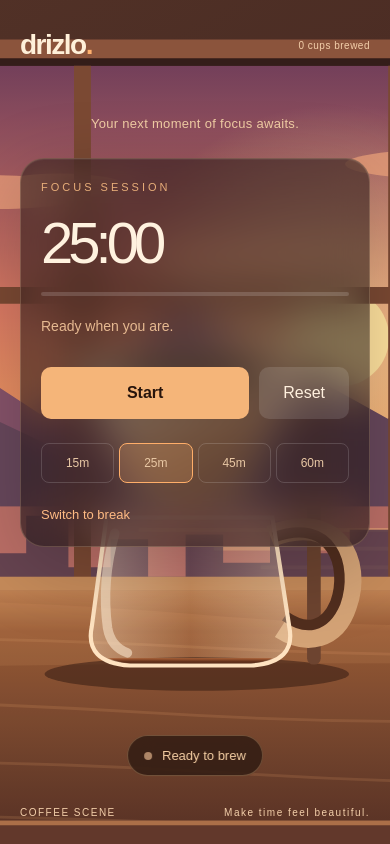
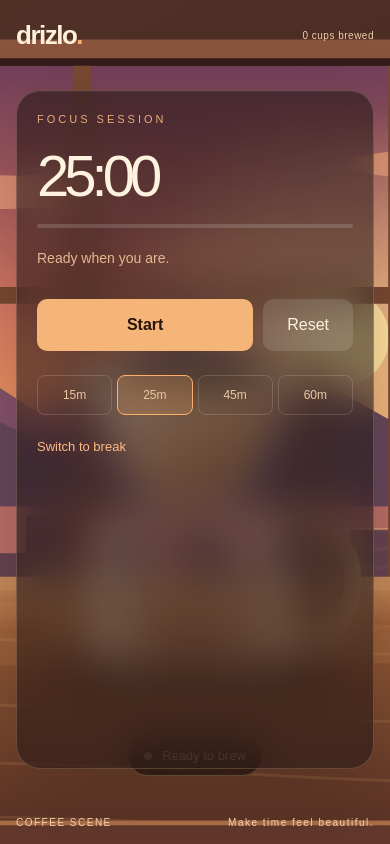
Before and after one commit to ShaphC/driz-lo, a Next.js app: page / in a window 390 px wide. Built offline with nearby package versions, Linux system fonts and the light colour scheme.

Commit message:
fixed scroll on mobile

```diff
--- a/app/globals.css
+++ b/app/globals.css
@@ -40,12 +40,11 @@ button {
   flex-direction: column;
 
   overflow-x: clip;
-
   background: #34211e;
 }
 
 .scene-overlay {
-  position: absolute;
+  position: fixed;
   inset: 0;
   z-index: 0;
 
@@ -60,18 +59,30 @@ button {
 }
 
 /* =========================================
-   HEADER
+   FIXED HEADER
    ========================================= */
 
 .topbar {
-  position: relative;
-  z-index: 10;
+  position: fixed;
+  top: 0;
+  left: 0;
+  right: 0;
+
+  width: 100%;
+  z-index: 100;
 
   display: flex;
   justify-content: space-between;
   align-items: center;
+  gap: 16px;
 
-  padding: 24px 5%;
+  padding: calc(22px + env(safe-area-inset-top)) 5% 22px;
+
+  pointer-events: none;
+}
+
+.topbar > * {
+  pointer-events: auto;
 }
 
 .brand {
@@ -105,7 +116,8 @@ button {
 
   display: block;
 
-  padding: 20px 5% 45px;
+  padding: calc(100px + env(safe-area-inset-top)) 5%
+    calc(100px + env(safe-area-inset-bottom));
 }
 
 /* =========================================
@@ -125,11 +137,8 @@ button {
   align-items: center;
 
   padding-top: 0;
-  margin-top: -25px;
 
-  /* Center the coffee scene */
-  margin-left: auto;
-  margin-right: auto;
+  margin: -25px auto 0;
 }
 
 .scene-label {
@@ -148,7 +157,7 @@ button {
 
 .timer-panel {
   position: absolute;
-  z-index: 5;
+  z-index: 20;
 
   top: 50%;
   right: 6%;
@@ -196,7 +205,6 @@ button {
   font-weight: 300;
   line-height: 1.15;
   letter-spacing: -5px;
-
   font-variant-numeric: tabular-nums;
 }
 
@@ -287,6 +295,7 @@ button {
 
 .durations button {
   flex: 1;
+  min-width: 0;
 
   padding: 10px 4px;
 
@@ -336,22 +345,34 @@ button {
 }
 
 /* =========================================
-   FOOTER
+   FIXED FOOTER
    ========================================= */
 
 .bottombar {
-  position: relative;
-  z-index: 10;
+  position: fixed;
+  bottom: 0;
+  left: 0;
+  right: 0;
+
+  width: 100%;
+  z-index: 100;
 
   display: flex;
   justify-content: space-between;
   align-items: center;
+  gap: 12px;
 
-  padding: 20px 5% 24px;
+  padding: 20px 5% calc(24px + env(safe-area-inset-bottom));
 
   color: #f3cfaa;
   font-size: 12px;
   letter-spacing: 1.5px;
+
+  pointer-events: none;
+}
+
+.bottombar > * {
+  pointer-events: auto;
 }
 
 /* =========================================
@@ -385,6 +406,28 @@ button {
    ========================================= */
 
 @media (max-width: 800px) {
+  /*
+   * Lock the page itself.
+   * Only the timer panel can scroll.
+   */
+
+  html,
+  body {
+    width: 100%;
+    height: 100%;
+    overflow: hidden;
+  }
+
+  .scene {
+    position: relative;
+
+    width: 100%;
+    height: 100dvh;
+    min-height: 0;
+
+    overflow: hidden;
+  }
+
   .scene-overlay {
     background: linear-gradient(
       180deg,
@@ -394,51 +437,143 @@ button {
     );
   }
 
+  /* Header always visible */
+
+  .topbar {
+    position: fixed;
+    top: 0;
+    left: 0;
+    right: 0;
+
+    padding: calc(16px + env(safe-area-inset-top)) 20px 16px;
+
+    z-index: 100;
+  }
+
+  .brand {
+    font-size: 26px;
+  }
+
+  /* Footer always visible */
+
+  .bottombar {
+    position: fixed;
+    bottom: 0;
+    left: 0;
+    right: 0;
+
+    padding: 14px 20px calc(14px + env(safe-area-inset-bottom));
+
+    font-size: 10px;
+    z-index: 100;
+  }
+
+  /* Stationary workspace */
+
   .workspace {
+    position: relative;
+    z-index: 10;
+
+    display: block;
+
+    flex: 1 1 auto;
+
+    width: 100%;
+    height: 100%;
     min-height: 0;
 
+    margin: 0;
+    padding: 0;
+
+    overflow: hidden;
+  }
+
+  /*
+   * Café illustration stays stationary.
+   * The brewer and countertop remain aligned
+   * because they share the same SVG.
+   */
+
+  .scene-stage {
+    position: absolute;
+    inset: 0;
+
     display: flex;
-    flex-direction: column;
+    justify-content: center;
     align-items: center;
 
-    gap: 24px;
-    padding: 10px 20px 35px;
+    width: 100%;
+    max-width: none;
+
+    height: 100%;
+    min-height: 0;
+
+    margin: 0;
+    padding: 0;
+
+    pointer-events: none;
   }
 
-  .scene-stage {
-    width: 100%;
-    max-width: 520px;
-
-    margin-top: 0;
-    padding: 0;
+  .scene-label {
+    display: none;
   }
 
+  /*
+   * Timer panel occupies the space between
+   * the fixed header and footer.
+   *
+   * When its content is taller than this
+   * available space, it scrolls internally.
+   */
+
   .timer-panel {
-    position: relative;
+    position: absolute;
 
-    top: auto;
+    top: calc(90px + env(safe-area-inset-top));
+    bottom: calc(75px + env(safe-area-inset-bottom));
+
+    left: 50%;
     right: auto;
 
-    transform: none;
+    transform: translateX(-50%);
 
-    width: 100%;
+    width: calc(100% - 40px);
     max-width: 460px;
 
+    height: auto;
+    min-height: 0;
+    max-height: none;
+
+    margin: 0;
     padding: 24px;
+
+    overflow-x: hidden;
+    overflow-y: auto;
+
+    overscroll-behavior: contain;
+    -webkit-overflow-scrolling: touch;
+
+    z-index: 20;
+
+    scrollbar-width: thin;
+    scrollbar-color: rgba(255, 190, 130, 0.35) transparent;
+  }
+
+  .timer-panel::-webkit-scrollbar {
+    width: 4px;
+  }
+
+  .timer-panel::-webkit-scrollbar-track {
+    background: transparent;
+  }
+
+  .timer-panel::-webkit-scrollbar-thumb {
+    background: rgba(255, 190, 130, 0.35);
+    border-radius: 999px;
   }
 
   .time {
     font-size: 66px;
-  }
-
-  .topbar,
-  .bottombar {
-    padding-left: 20px;
-    padding-right: 20px;
-  }
-
-  .bottombar {
-    font-size: 10px;
   }
 }
 
@@ -447,7 +582,18 @@ button {
    ========================================= */
 
 @media (max-width: 420px) {
+  .topbar {
+    padding-left: 16px;
+    padding-right: 16px;
+  }
+
+  .bottombar {
+    padding-left: 16px;
+    padding-right: 16px;
+  }
+
   .timer-panel {
+    width: calc(100% - 32px);
     padding: 20px;
   }
 
```
